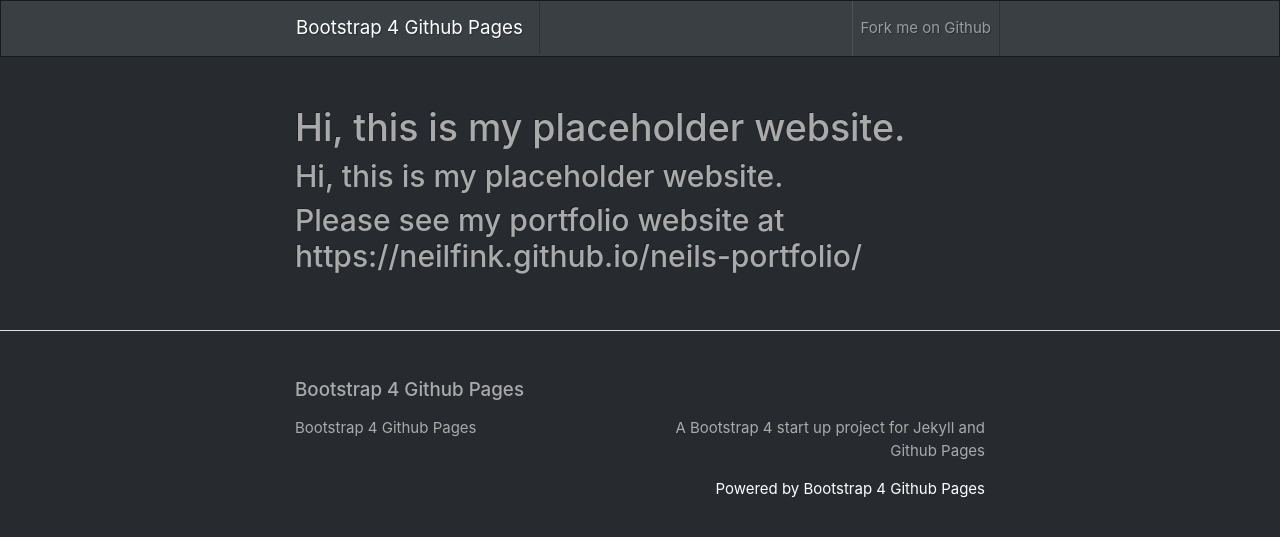
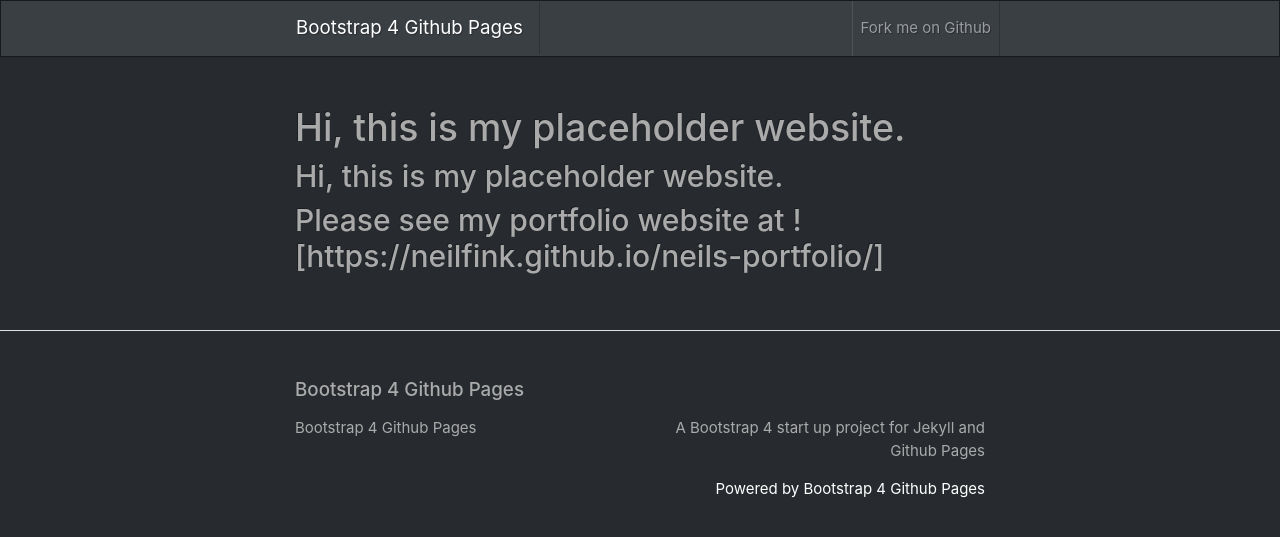
Before and after one commit to neilfink/boot-template, a Jekyll site: the page built from index.md, in a window 1280 px wide. Shown: the top 537 px of the page. Built offline with Jekyll 4.4.1, drawn with Linux system fonts in a browser that asks for light colours; our own code applies the rules of GitHub Pages for plain Markdown files.

```diff
--- a/index.md
+++ b/index.md
@@ -1,3 +1,3 @@
 ## Hi, this is my placeholder website.
 
-## Please see my portfolio website at https://neilfink.github.io/neils-portfolio/
+## Please see my portfolio website at ![https://neilfink.github.io/neils-portfolio/]
```
